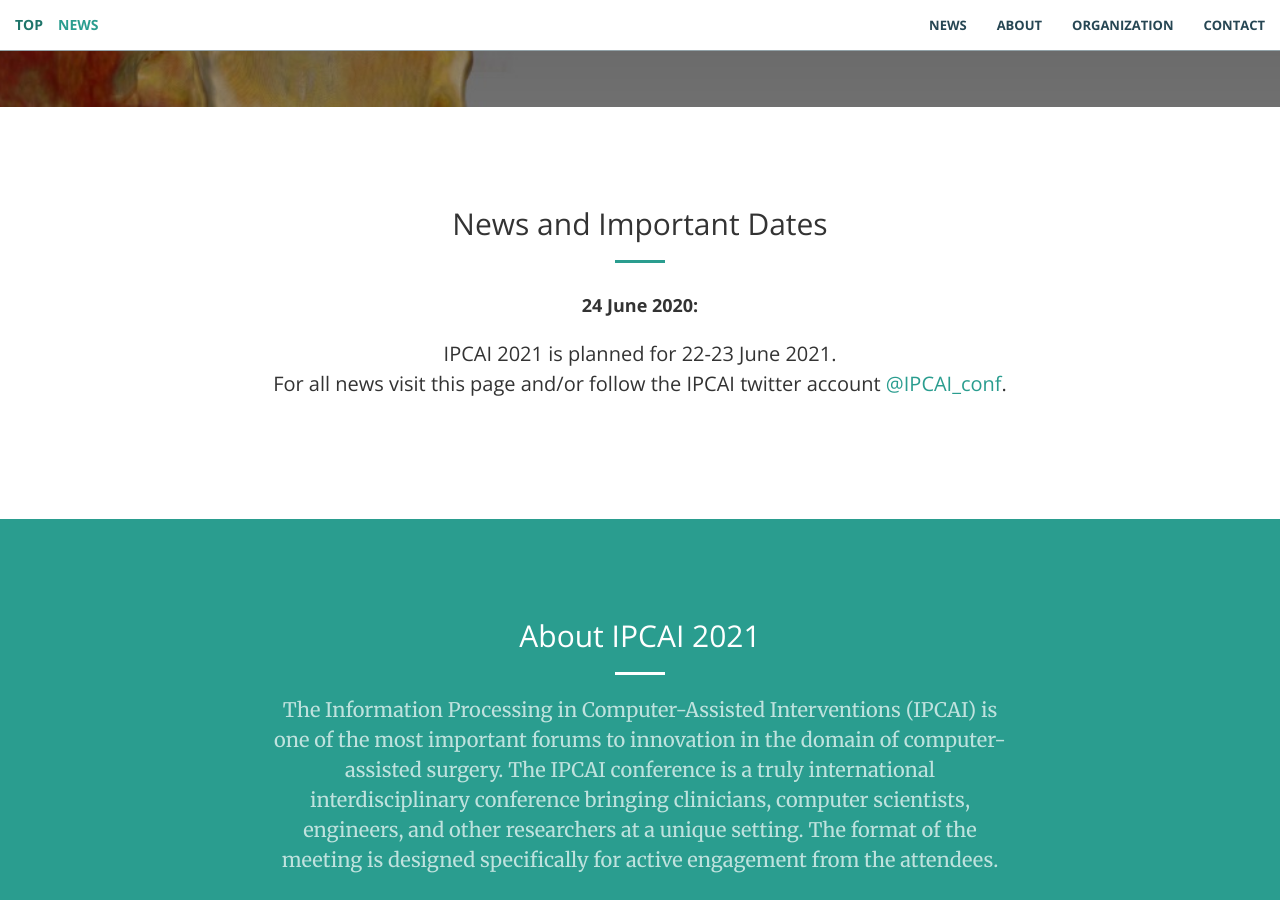
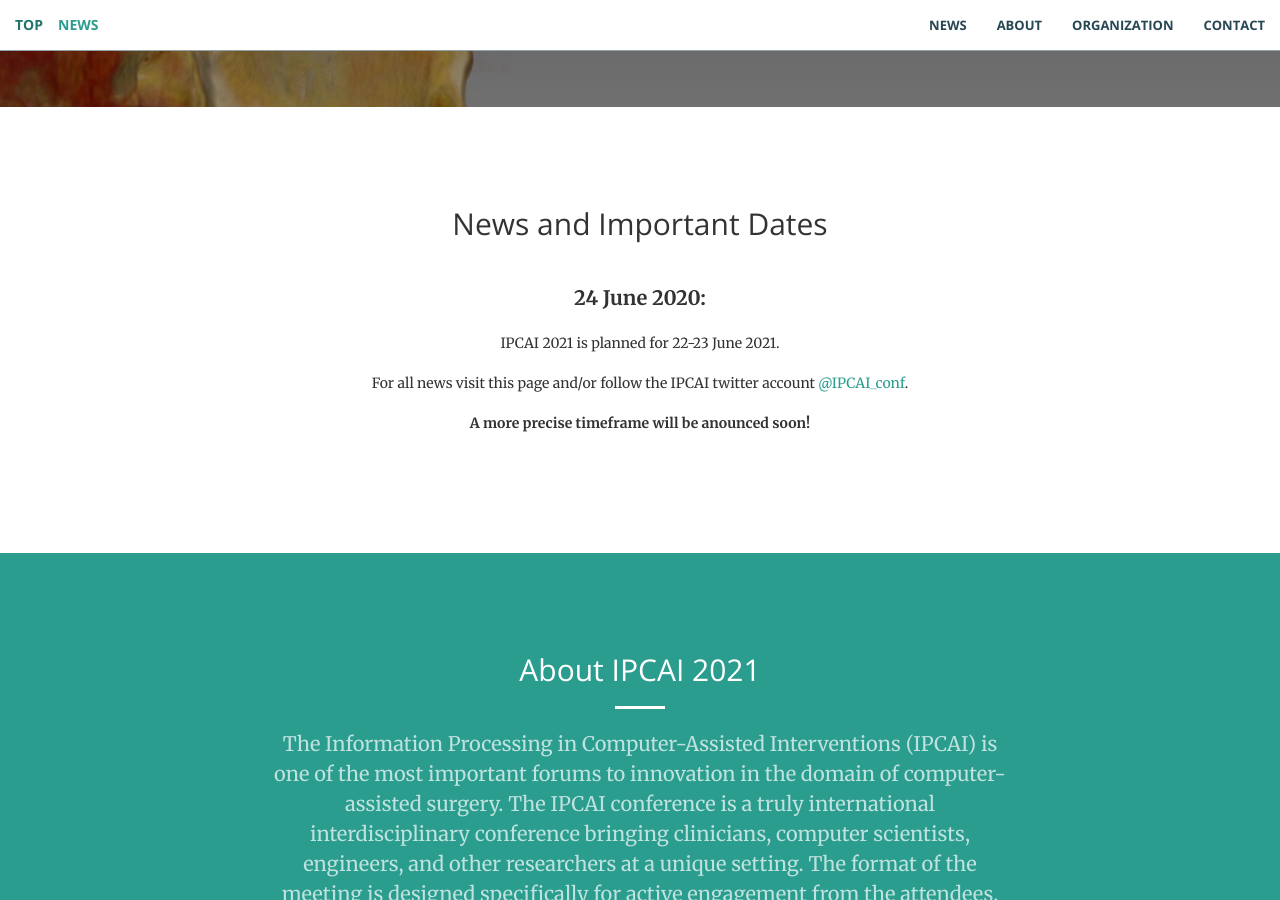
Before and after one commit to ipcai2021/ipcai2021.github.io, a Jekyll site: the page built from index.html, in a window 1280 px wide and 900 px high, scrolled down 793 px. Built offline with Jekyll 4.4.1, drawn with Linux system fonts in a browser that asks for light colours; some of the changed text lies outside the part shown.

```diff
--- a/_config.yml
+++ b/_config.yml
@@ -1,6 +1,6 @@
 # Site settings
 title: IPCAI 2021
-email: alfred.franz@thu.de
+email: info@ipcai.org
 description: > # this means to ignore newlines until "baseurl:"
 baseurl: "" # the subpath of your site, e.g. /blog/
 url: "www.ipcai.org"
--- a/_includes/news.html
+++ b/_includes/news.html
@@ -1,75 +1,14 @@
 <section id="news">
     <div class="container">
         <div class="row">
-            <div class="col-lg-12 text-center">
+            <div class="col-lg-8 col-lg-offset-2 text-center">
                 <h2 class="section-heading">News and Important Dates</h2>
-                <hr class="primary">
-            </div>
-        </div>
-    </div>
-
-    <div class="container">
-        <div class="row">
-            <div class="col-lg-8 col-lg-offset-2 text-center">
-			    <!--
-                <h4>
-                    <style>
-                    /* Create two equal columns that floats next to each other */
-                    .column {
-                        float: left;
-                        width: 50%;
-                        padding: 10px;
-                        }
-
-                        /* Clear floats after the columns */
-                        .row:after {
-                            content: "";
-                            display: table;
-                            clear: both;
-                            }
-                    </style>
-
-                    <div class="row">
-                        <div class="column" >
-                            <p><b>Intention to submit</b>: <strike>October 26</strike> <strike>November 1, 2018</strike></p>
-                            <p><b>Regular paper submission</b>: <strike>November 2</strike> <strike>November 6, 2018</strike></p>
-                            <p><b>Supplemental material deadline</b>: <strike>November 9, 2018</strike></p>
-                        </div>
-                        <div class="column" ">
-                            <p><b>Long abstract submission</b>: <strike>January 11, 2019</strike></p>
-                            <p><b>Author notification</b>: <strike>February 1, 2019</strike>, <strike>end of February, 2019</strike></p>
-                            <p><b>Conference</b>: <strike>June 18-19, 2019</strike></p>
-                        </div>
-                    </div>
-
-
-                <dl>
-                    <dt>Intention to submit:</dt> <dd>October 26, 2018</dd>
-                    <dt>Regular paper submission:</dt> <dd>November 2, 2018</dd>
-                    <dt>November 2, 2018:</dt> <dd>November 9, 2018</dd>
-                    <dt>Long abstract submission:</dt> <dd> January 11, 2019</dd>
-                    <dt>Author notification:</dt><dd>February 1, 2019</dd>
-                </dl>
-                </h4>
-                <hr>-->
-                <h4>
-					<!--
-                    <dl>
-                    <h3>
-                        <strong>Please clear your browser cache, or view this webpage in incognito mode, to ensure you get the latest news and updates.</strong>
-                        </h3>
-                    </dl>
-					-->
-                    <dl>
-                        <dt>24 June 2020:</dt><p>
-                            <dd>
-                                <p>
-                                    IPCAI 2021 is planned for 22-23 June 2021. </br>
-									For all news visit this page and/or follow the IPCAI twitter account <a href="https://twitter.com/IPCAI_conf" target="_blank">@IPCAI_conf</a>.
-                                </p>
-                            </dd>
-                    </dl>
-                </h4>
+                <hr class="light">
+					<p><strong>24 June 2020:</strong></p>
+					IPCAI 2021 is planned for 22-23 June 2021. </br></br>
+					For all news visit this page and/or follow the IPCAI twitter account <a href="https://twitter.com/IPCAI_conf" target="_blank">@IPCAI_conf</a>.</br></br>
+					<strong>A more precise timeframe will be anounced soon!</strong>
+					</br></br>
             </div>
         </div>
     </div>
```
